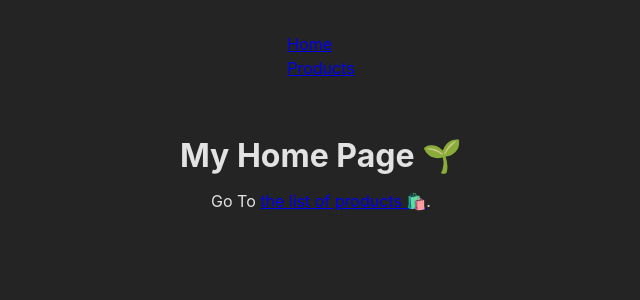
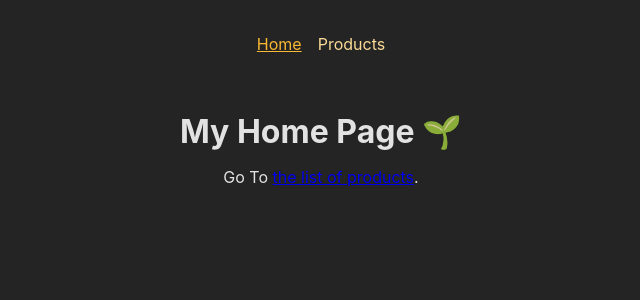
Before and after one commit to HYBEN09/building-spa-project, a React (Vite) app: page / in a window 1280 px wide. Shown: the top 300 px of the page, without its empty margins (319-959 px from the left). Built offline with nearby package versions, Linux system fonts and the light colour scheme; the HTML template or start-up script is replaced by a standard one.

Commit message:
learn. 네비게이션 링크 사용하기(NavLink) #4

```diff
--- a/src/components/MainHeader.jsx
+++ b/src/components/MainHeader.jsx
@@ -1,16 +1,30 @@
-import { Link } from 'react-router-dom';
+import { Link, NavLink } from 'react-router-dom';
 import classes from './MainHeader.module.css';
 
 export function MainHeader() {
   return (
     <header className={classes.header}>
       <nav>
-        <ul>
+        <ul className={classes.list}>
           <li>
-            <Link to="/">Home</Link>
+            <NavLink
+              to="/"
+              className={({ isActive }) =>
+                isActive ? classes.active : undefined
+              }
+            >
+              Home
+            </NavLink>
           </li>
           <li>
-            <Link to="/products">Products</Link>
+            <NavLink
+              to="/products"
+              className={({ isActive }) =>
+                isActive ? classes.active : undefined
+              }
+            >
+              Products
+            </NavLink>
           </li>
         </ul>
       </nav>
--- a/src/pages/Home.jsx
+++ b/src/pages/Home.jsx
@@ -6,7 +6,7 @@ function HomePage() {
     <>
       <h1> My Home Page 🌱 </h1>
       <p>
-        Go To <Link to="./Products">the list of products 🛍️</Link>.
+        Go To <Link to="./Products">the list of products</Link>.
       </p>
     </>
   );
```
